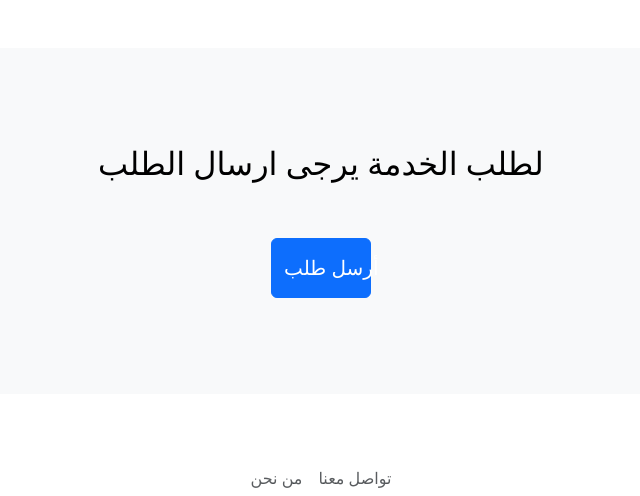
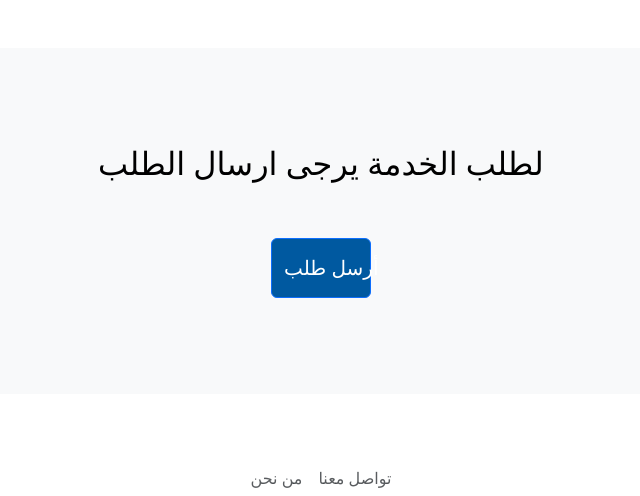
Before and after one commit to KISRDevelopment/SD022C, a Django app: page /primary/ in a window 1280 px wide. Shown: the part 261-757 px from the top of the page, without its empty margins (319-959 px from the left). Run offline with Django 4.2, Linux system fonts and the light colour scheme.

Commit message:
color button

```diff
--- a/SD022C/primary/static/primary/styles.css
+++ b/SD022C/primary/static/primary/styles.css
@@ -2,25 +2,30 @@
     display: flex;
     flex-wrap: wrap;
 }
-.btn-primary{
+
+.btn-primary {
     background-color: rgb(30, 102, 133);
     width: 100px;
     height: 60px;
     text-align: left;
 }
 
-.pageTitle{
+.pageTitle {
     font-size: 50px;
     padding-top: 20px;
 }
 
-.center{
+.center {
     text-align: center;
     margin-top: 30px;
 }
 
-.right{
+.right {
     text-align: end;
     margin-right: 30px;
     margin-top: 30px;
 }
+
+button {
+    background-color: #0059a0!important;
+}
```
